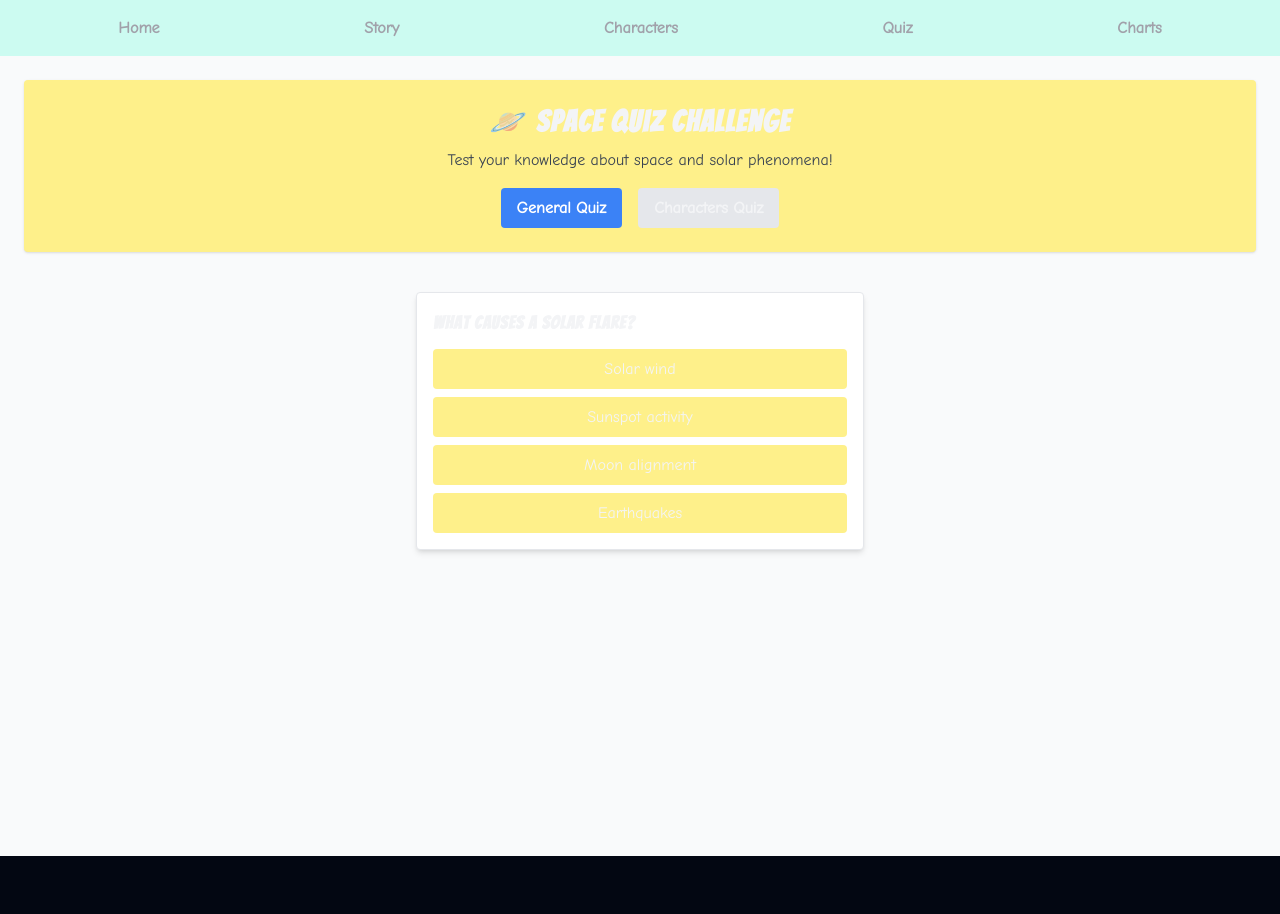
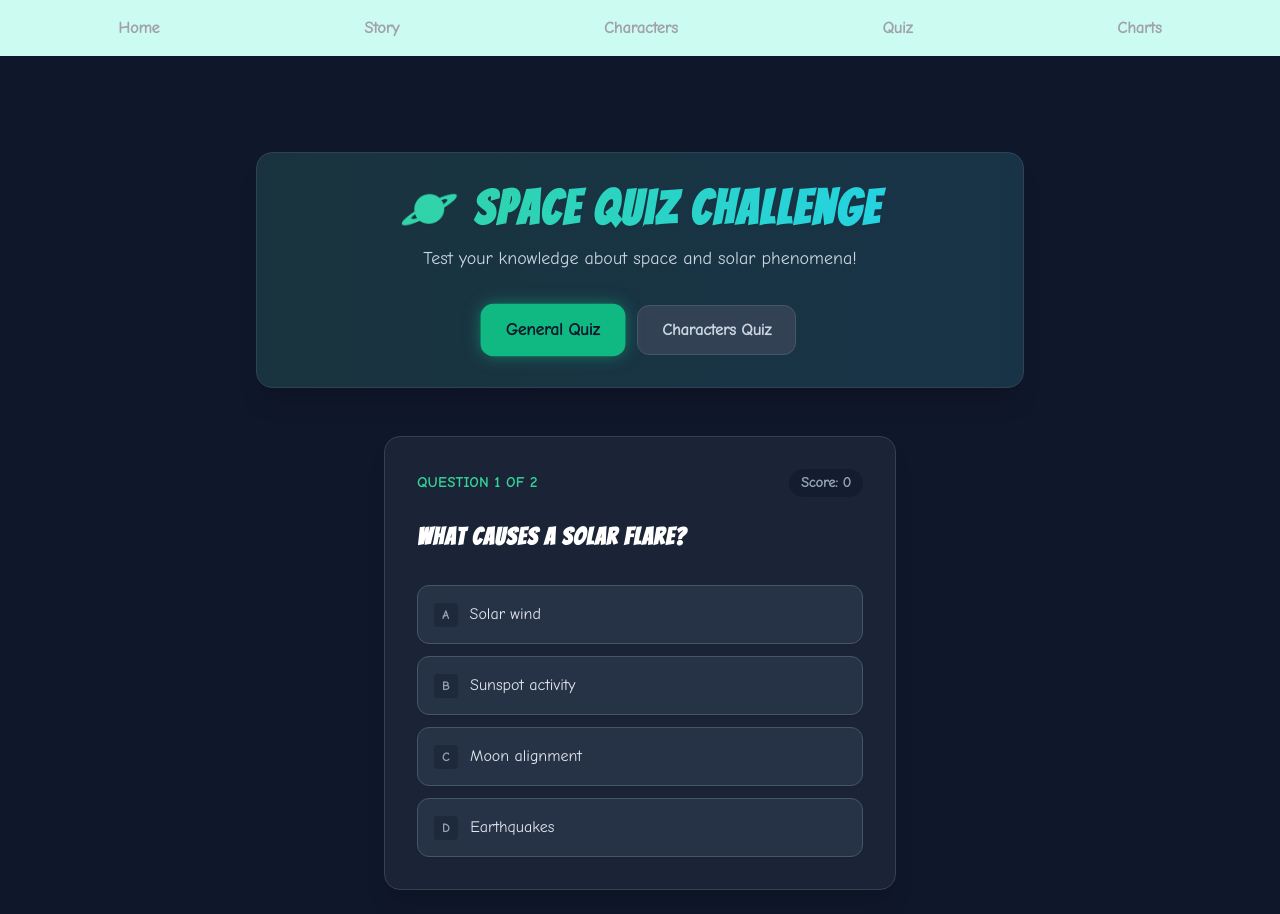
Before and after one commit to Laiba-dev569/nasa-space-weather-app, a React (Vite) app: page /quiz in a window 1280 px wide. Before the commit the page ends 856 px from the top, so only its background shows below. Built offline with nearby package versions, Linux system fonts and the light colour scheme.

Commit message:
Fix invisible text bug in Quiz and upgrade quiz visual design

```diff
--- a/src/components/Quiz.jsx
+++ b/src/components/Quiz.jsx
@@ -7,27 +7,58 @@ export default function Quiz({ quiz }) {
 
   const handleAnswer = (option) => {
     if (option === quiz[current].answer) setScore(score + 1);
-    if (current < quiz.length - 1) setCurrent(current + 1);
-    else setFinished(true);
+
+    // Slight timeout so the user sees they clicked before moving on immediately
+    setTimeout(() => {
+      if (current < quiz.length - 1) setCurrent(current + 1);
+      else setFinished(true);
+    }, 150);
   };
 
   if (finished)
     return (
-      <h2 className="text-center text-xl mt-10">
-        Your Score: {score}/{quiz.length}
-      </h2>
+      <div className="bg-slate-800/80 backdrop-blur-md border border-slate-700 p-8 rounded-2xl shadow-2xl max-w-lg mx-auto text-center animate-fade-in-up">
+        <h2 className="text-3xl font-extrabold text-transparent bg-clip-text bg-gradient-to-r from-emerald-400 to-cyan-400 mb-4">
+          Quiz Completed!
+        </h2>
+        <div className="text-6xl font-black text-white mb-6">
+          {score} <span className="text-2xl text-slate-400">/ {quiz.length}</span>
+        </div>
+        <p className="text-lg text-slate-300">
+          {score === quiz.length
+            ? "Perfect score! You're a true space explorer 🚀"
+            : score > quiz.length / 2
+            ? "Great job! The universe is proud of you 🌟"
+            : "Keep exploring the cosmos to learn more! 🔭"}
+        </p>
+      </div>
     );
 
   return (
-    <div className="border p-4 rounded shadow-md max-w-md mx-auto mt-10 bg-white">
-      <h2 className="text-lg font-bold">{quiz[current].question}</h2>
-      <div className="mt-3 flex flex-col gap-2">
+    <div className="bg-slate-800/80 backdrop-blur-md border border-slate-700 p-6 md:p-8 rounded-2xl shadow-xl max-w-lg mx-auto">
+      <div className="flex justify-between items-center mb-6">
+        <span className="text-sm font-semibold text-emerald-400 tracking-wider uppercase">
+          Question {current + 1} of {quiz.length}
+        </span>
+        <span className="text-sm font-bold text-slate-400 bg-slate-900/50 px-3 py-1 rounded-full">
+          Score: {score}
+        </span>
+      </div>
+
+      <h2 className="text-xl md:text-2xl font-bold text-white mb-8 leading-snug">
+        {quiz[current].question}
+      </h2>
+
+      <div className="flex flex-col gap-3">
         {quiz[current].options.map((opt, idx) => (
           <button
             key={idx}
-            className="p-2 bg-yellow-200 rounded hover:bg-yellow-300"
+            className="p-4 text-left font-medium text-slate-200 bg-slate-700/50 hover:bg-slate-600 hover:text-white border border-slate-600 hover:border-emerald-500/50 rounded-xl transition-all duration-200 shadow-sm active:scale-95 group focus:outline-none focus:ring-2 focus:ring-emerald-500"
             onClick={() => handleAnswer(opt)}
           >
+            <span className="inline-block bg-slate-800 text-slate-400 group-hover:bg-emerald-500 group-hover:text-slate-900 rounded tracking-wider text-xs font-bold px-2 py-1 mr-3 transition-colors">
+              {String.fromCharCode(65 + idx)}
+            </span>
             {opt}
           </button>
         ))}
--- a/src/pages/QuizPage.jsx
+++ b/src/pages/QuizPage.jsx
@@ -9,20 +9,34 @@ export default function QuizPage() {
   const currentQuizData = quizType === "general" ? quizData : characterQuizData;
 
   return (
-    <div className="min-h-screen bg-gray-50 p-6">
-      <header className="text-center p-6 bg-yellow-200 shadow rounded mb-6">
-        <h1 className="text-3xl font-bold">🪐 Space Quiz Challenge</h1>
-        <p className="mt-2 text-gray-700">Test your knowledge about space and solar phenomena!</p>
+    <div className="min-h-screen bg-slate-900 p-6 pt-24 text-gray-100">
+      <div className="max-w-3xl mx-auto">
+        <header className="text-center p-8 bg-slate-800/80 backdrop-blur-sm border border-slate-700 shadow-xl rounded-2xl mb-12 relative overflow-hidden">
+          <div className="absolute inset-0 bg-gradient-to-r from-emerald-500/10 to-cyan-500/10 pointer-events-none"></div>
+          <h1 className="text-4xl md:text-5xl font-extrabold text-transparent bg-clip-text bg-gradient-to-r from-emerald-400 to-cyan-400 relative z-10 drop-shadow-sm mb-3">
+            🪐 Space Quiz Challenge
+          </h1>
+          <p className="text-lg text-slate-300 relative z-10 mb-8">
+            Test your knowledge about space and solar phenomena!
+          </p>
 
-        <div className="mt-4 flex justify-center gap-4">
+          <div className="flex flex-col sm:flex-row justify-center gap-4 relative z-10 mx-auto w-full max-w-sm sm:max-w-none">
             <button
-            className={`px-4 py-2 rounded font-bold ${quizType === 'general' ? 'bg-blue-500 text-white' : 'bg-gray-200'}`}
+              className={`px-6 py-3 rounded-xl font-bold transition-all duration-300 ${
+                quizType === 'general'
+                  ? 'bg-emerald-500 text-slate-900 shadow-[0_0_15px_rgba(16,185,129,0.5)] scale-105'
+                  : 'bg-slate-700 text-slate-300 hover:bg-slate-600 border border-slate-600'
+              }`}
               onClick={() => setQuizType('general')}
             >
               General Quiz
             </button>
             <button
-            className={`px-4 py-2 rounded font-bold ${quizType === 'characters' ? 'bg-blue-500 text-white' : 'bg-gray-200'}`}
+              className={`px-6 py-3 rounded-xl font-bold transition-all duration-300 ${
+                quizType === 'characters'
+                  ? 'bg-cyan-500 text-slate-900 shadow-[0_0_15px_rgba(6,182,212,0.5)] scale-105'
+                  : 'bg-slate-700 text-slate-300 hover:bg-slate-600 border border-slate-600'
+              }`}
               onClick={() => setQuizType('characters')}
             >
               Characters Quiz
@@ -30,10 +44,11 @@ export default function QuizPage() {
           </div>
         </header>
 
-      <main>
+        <main className="animate-fade-in-up">
           {/* We key on quizType so the component resets its internal state when varying the quiz */}
           <Quiz key={quizType} quiz={currentQuizData} />
         </main>
       </div>
+    </div>
   );
 }
```
Lines whose indentation alone changed are shown as unchanged.
